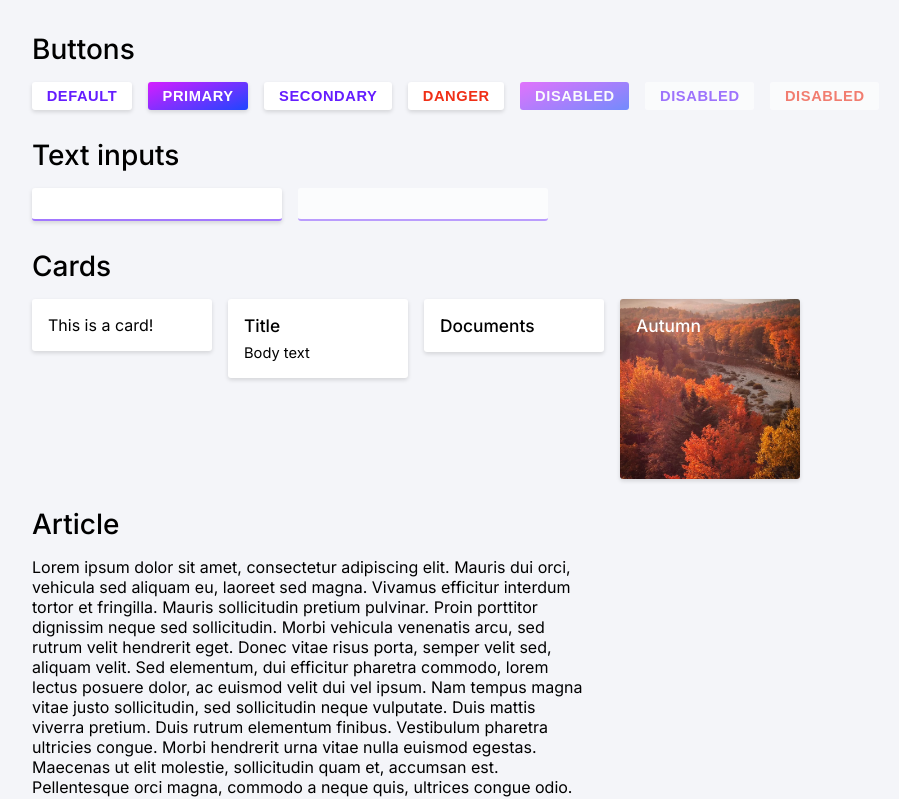
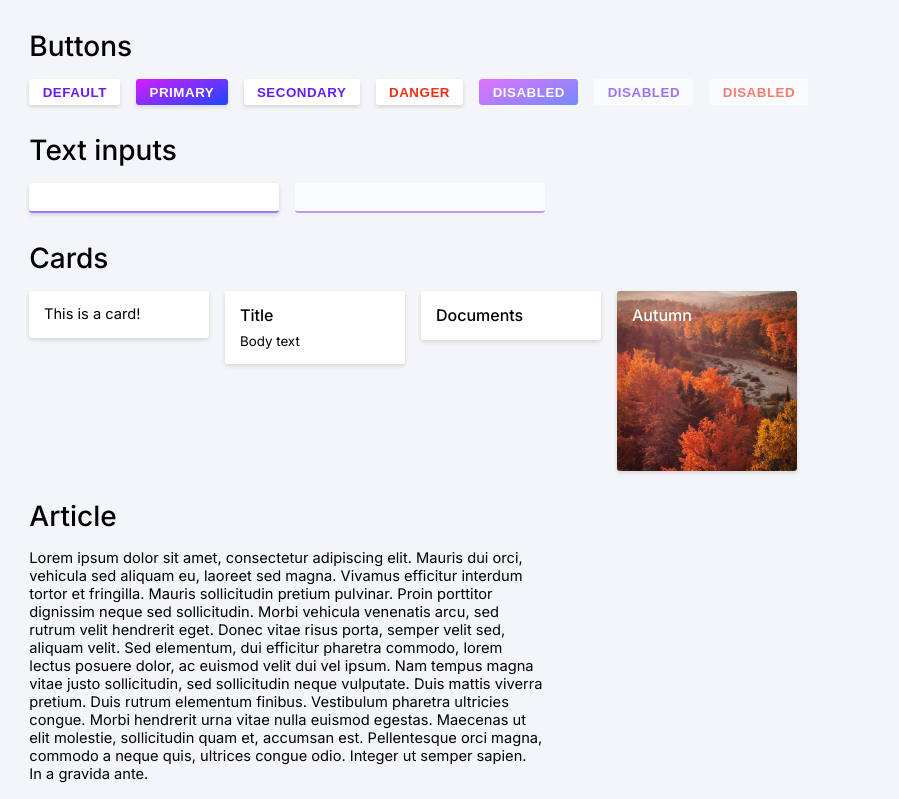
Before and after one commit to Acowdy/aether-react, a React (Create React App) app: page / in a window 1280 px wide. Shown: the top 799 px of the page, without its empty margins (0-899 px from the left). Built offline with nearby package versions, Linux system fonts and the light colour scheme.

Commit message:
Change text size

```diff
--- a/src/styles/variables.scss
+++ b/src/styles/variables.scss
@@ -22,7 +22,7 @@ $color-on-accent: #fff !default;
 $color-on-danger: $color-on-accent !default;
 $color-on-image: #fff;
 
-$font-size: 12pt;
+$font-size: 11pt;
 
 $drop-shadow-1: 0 2px 4px #0002;
 $drop-shadow-2: 0 5px 10px #0002;
```
